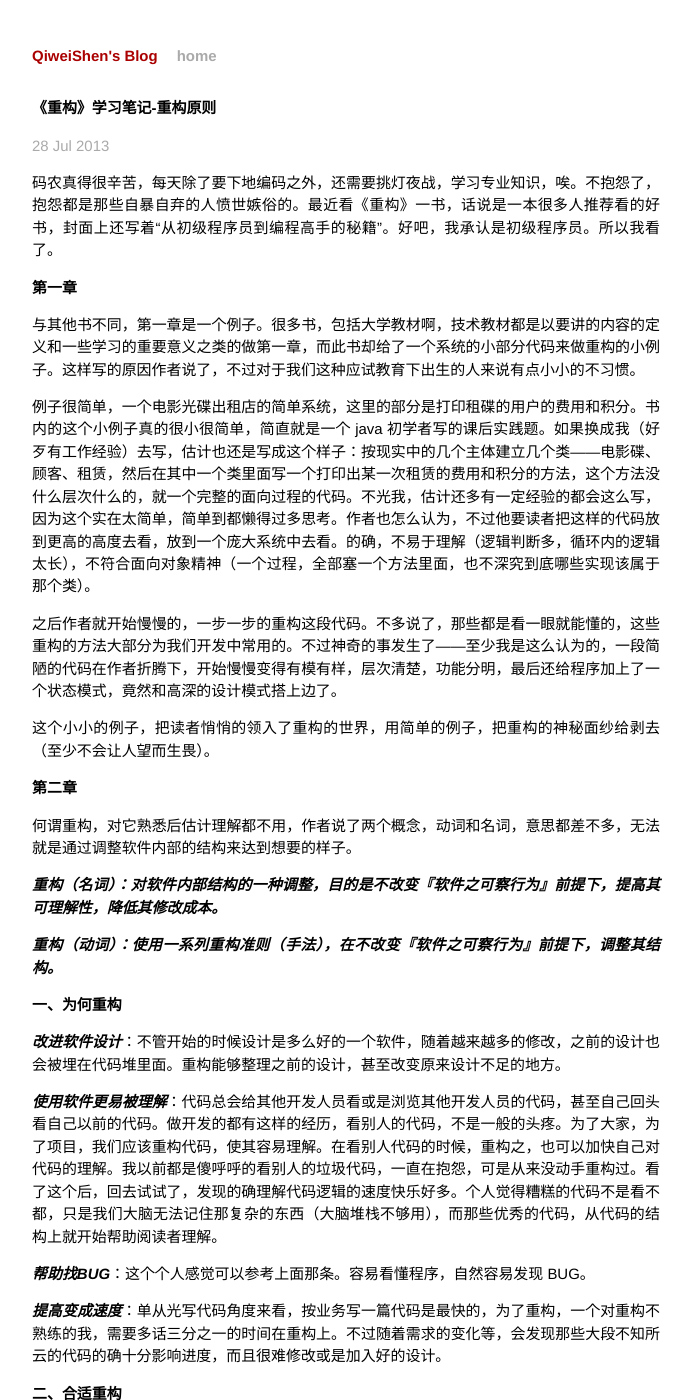
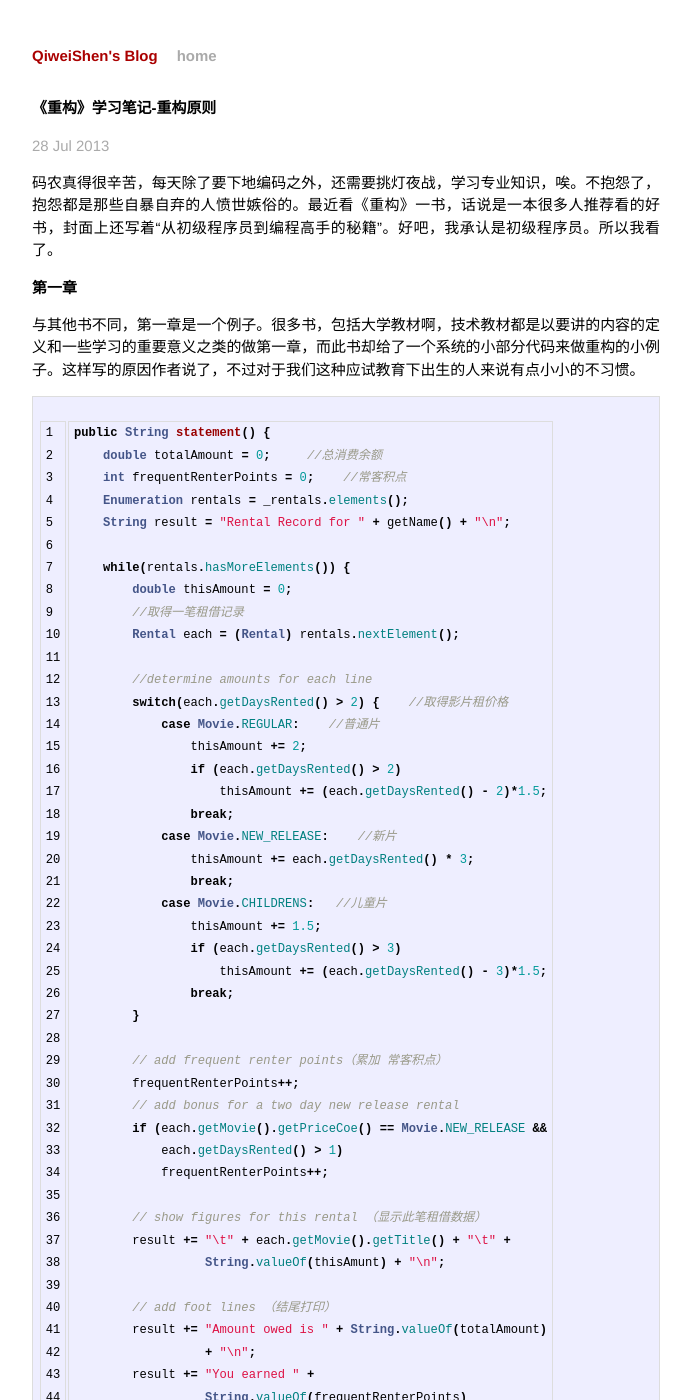
Before and after one commit to iamxi/iamxi.github.com, a Jekyll site: the page built from _posts/mread/2013-07-28-refactioring-read-1.markdown, in a window 1280 px wide and 1400 px high. Shown: the whole window, without its empty margins (294-988 px from the left). Built offline with Jekyll 4.4.1, drawn with Linux system fonts in a browser that asks for light colours; Markdown is read by kramdown in place of the engine named in the settings; some of the changed text lies outside the part shown.

Commit message:
commit new blog

```diff
--- a/_config.yml
+++ b/_config.yml
@@ -1,4 +1,6 @@
 name: QiweiShen's Blog
+
+markdown: rdiscount
 pygments: true
 permalink: /:title
 safe: true
--- a/_posts/mread/2013-07-28-refactioring-read-1.markdown
+++ b/_posts/mread/2013-07-28-refactioring-read-1.markdown
@@ -10,10 +10,62 @@ category: mread
 ## 第一章
 与其他书不同，第一章是一个例子。很多书，包括大学教材啊，技术教材都是以要讲的内容的定义和一些学习的重要意义之类的做第一章，而此书却给了一个系统的小部分代码来做重构的小例子。这样写的原因作者说了，不过对于我们这种应试教育下出生的人来说有点小小的不习惯。
 
+{% highlight java linenos %}
+public String statement() {
+    double totalAmount = 0;     //总消费余额
+    int frequentRenterPoints = 0;    //常客积点
+    Enumeration rentals = _rentals.elements();
+    String result = "Rental Record for " + getName() + "\n";
+
+    while(rentals.hasMoreElements()) {
+        double thisAmount = 0;
+        //取得一笔租借记录
+        Rental each = (Rental) rentals.nextElement();
+
+        //determine amounts for each line
+        switch(each.getDaysRented() > 2) {    //取得影片租价格
+            case Movie.REGULAR:    //普通片
+                thisAmount += 2;
+                if (each.getDaysRented() > 2)
+                    thisAmount += (each.getDaysRented() - 2)*1.5;
+                break;
+            case Movie.NEW_RELEASE:    //新片
+                thisAmount += each.getDaysRented() * 3;
+                break;
+            case Movie.CHILDRENS:   //儿童片
+                thisAmount += 1.5;
+                if (each.getDaysRented() > 3)
+                    thisAmount += (each.getDaysRented() - 3)*1.5;
+                break;
+        }
+
+        // add frequent renter points（累加 常客积点）
+        frequentRenterPoints++;
+        // add bonus for a two day new release rental
+        if (each.getMovie().getPriceCoe() == Movie.NEW_RELEASE &&
+            each.getDaysRented() > 1)
+            frequentRenterPoints++;
+
+        // show figures for this rental （显示此笔租借数据）
+        result += "\t" + each.getMovie().getTitle() + "\t" +
+                  String.valueOf(thisAmunt) + "\n";
+
+        // add foot lines （结尾打印）
+        result += "Amount owed is " + String.valueOf(totalAmount)
+                  + "\n";
+        result += "You earned " +
+                  String.valueOf(frequentRenterPoints)
+                  + " frequent renter points";
+        return result;
+    }
+}
+{% endhighlight %}
 
 例子很简单，一个电影光碟出租店的简单系统，这里的部分是打印租碟的用户的费用和积分。书内的这个小例子真的很小很简单，简直就是一个 java 初学者写的课后实践题。如果换成我（好歹有工作经验）去写，估计也还是写成这个样子：按现实中的几个主体建立几个类——电影碟、顾客、租赁，然后在其中一个类里面写一个打印出某一次租赁的费用和积分的方法，这个方法没什么层次什么的，就一个完整的面向过程的代码。不光我，估计还多有一定经验的都会这么写，因为这个实在太简单，简单到都懒得过多思考。作者也怎么认为，不过他要读者把这样的代码放到更高的高度去看，放到一个庞大系统中去看。的确，不易于理解（逻辑判断多，循环内的逻辑太长），不符合面向对象精神（一个过程，全部塞一个方法里面，也不深究到底哪些实现该属于那个类）。
 
 之后作者就开始慢慢的，一步一步的重构这段代码。不多说了，那些都是看一眼就能懂的，这些重构的方法大部分为我们开发中常用的。不过神奇的事发生了——至少我是这么认为的，一段简陋的代码在作者折腾下，开始慢慢变得有模有样，层次清楚，功能分明，最后还给程序加上了一个状态模式，竟然和高深的设计模式搭上边了。
+
+![refactioring-1p](/images/mread/refactioring-1.png)
 
 这个小小的例子，把读者悄悄的领入了重构的世界，用简单的例子，把重构的神秘面纱给剥去（至少不会让人望而生畏）。
 
```
Also changed, not shown: _posts/mread/2013-07-29-Design-Patterns-abstract-factory.markdown (added, +110 -0 lines), images/mread/Design-Patterns-abstract-factory.jpg (added), images/mread/refactioring-1.png (added).
